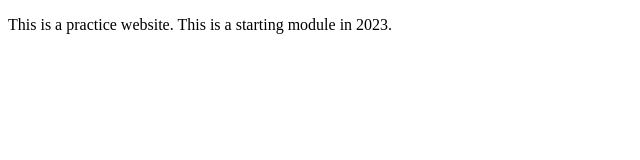
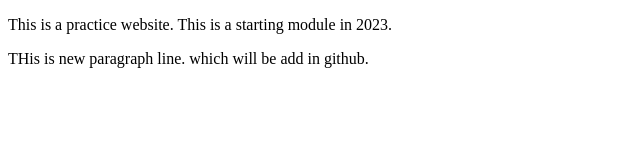
Before and after one commit to AbirMahmudICT/practice-website, a plain HTML site: page index.html in a window 1280 px wide. Shown: the whole page, without its empty margins (0-640 px from the left). Drawn offline with Linux system fonts and the light colour scheme.

Commit message:
new paragraph line

```diff
--- a/index.html
+++ b/index.html
@@ -8,5 +8,6 @@
 </head>
 <body>
     <p>This is a practice website. This is a starting module in 2023. </p>
+    <p>THis is new paragraph line. which will be add in github.</p>
 </body>
 </html>
```
